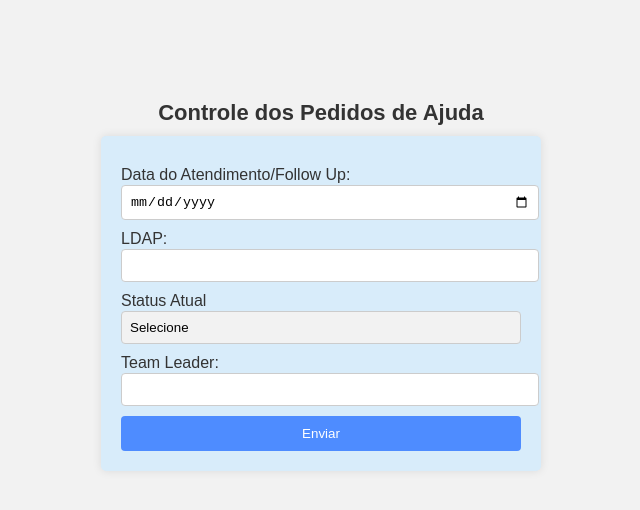
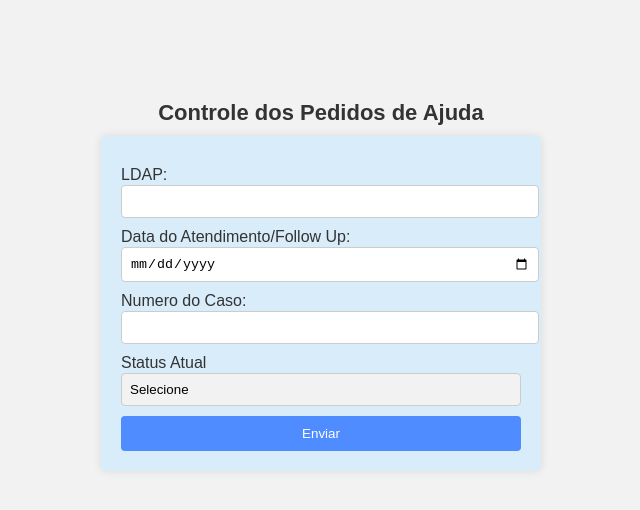
Before and after one commit to Josue185/controlecasos, a plain HTML site: page index.html in a window 1280 px wide. Shown: the whole page, without its empty margins (319-959 px from the left). Drawn offline with Linux system fonts and the light colour scheme.

Commit message:
Update index.html

```diff
--- a/index.html
+++ b/index.html
@@ -10,11 +10,14 @@
   <h1>Controle dos Pedidos de Ajuda</h1>
 
   <form id="formControle">
+    <label for="LDAP">LDAP:</label>
+    <input type="text" id="LDAP" name="LDAP" required>
+
     <label for="Data">Data do Atendimento/Follow Up:</label>
     <input type="date" id="dataAtendimento" name="dataAtendimento" required>
 
-    <label for="LDAP">LDAP:</label>
-    <input type="text" id="LDAP" name="LDAP" required>
+    <label for="numeroCaso">Numero do Caso:</label>
+    <input type="text" id="numeroCaso" name="numeroCaso" required>
 
     <label for="menuOptions">Status Atual</label>
     <select id="menuOptions" name="menuOptions">
@@ -23,9 +26,6 @@
     <option value="opcao3">Awaiting Inputs</option>
     <option value="opcao4">Attempt Contact</option>
     </select>
-
-    <label for="teamLeader">Team Leader:</label>
-    <input type="text" id="teamLeader" name="TeamLeader" required>
 
 
     <!--
```
